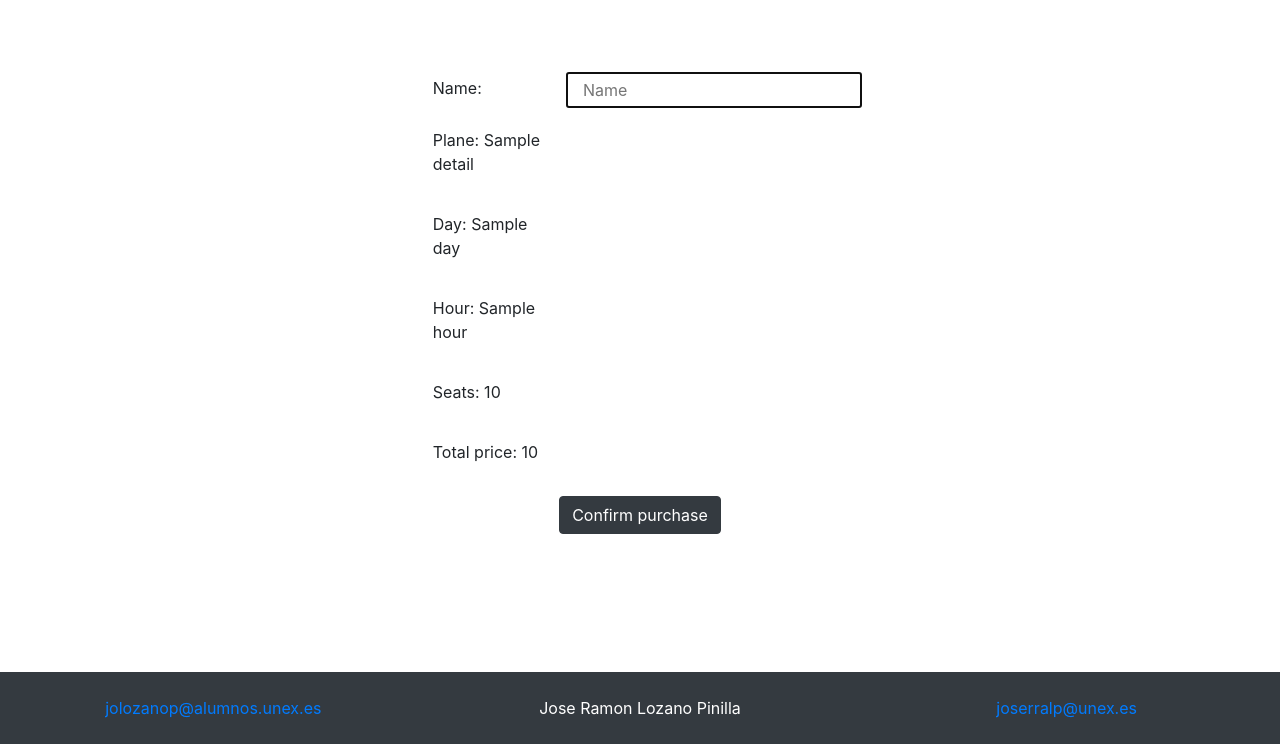
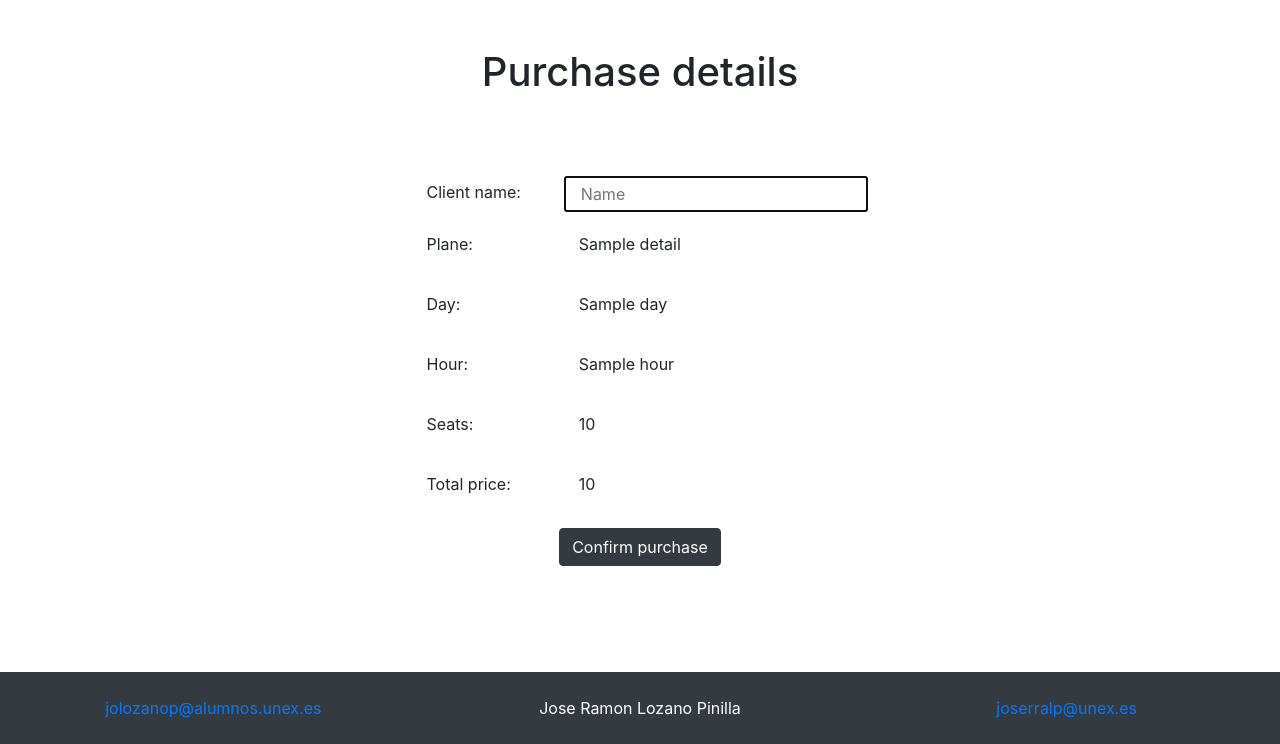
Before and after one commit to JoserraLP/plane-seat-booking-website, a Flask app: template website/templates/details.html in a window 1280 px wide. Shown: the part 56-800 px from the top of the page. Run offline with Flask 2, Linux system fonts and the light colour scheme; the template is opened without the code that fills it: most values are stand-ins (such as "Sample title", 1, 10 or a date in 2020); parts of the project's set-up code (start-up, migrations or seed data) failed here and were passed over; some libraries are stand-ins or nearby versions.

Commit message:
Improved UI

```diff
--- a/website/__init__.py
+++ b/website/__init__.py
@@ -13,7 +13,9 @@ from static import constants
 db = SQLAlchemy()
 
 # Create Redlock instance
-redlock = Redlock([{"host": constants.REDLOCK_HOST, "port": constants.REDLOCK_PORT, "db": constants.REDLOCK_DB, "password": constants.REDIS_PASSWORD}, ])
+redlock = Redlock([{"host": constants.REDLOCK_HOST, "port": constants.REDLOCK_PORT, "db": constants.REDLOCK_DB, "password": constants.REDIS_PASSWORD},])
+
+# Included all the replicas but they are only read
 
 # Create a Redis instance
 redis = RedisDB(host=constants.REDIS_HOST, port=constants.REDIS_PORT, db=constants.REDIS_DB)
--- a/website/planes.py
+++ b/website/planes.py
@@ -56,7 +56,7 @@ def book_details():
         selected_seats = ['seat_'+item for item in selected_plane['seats'].keys() if item in selected_results['plane_seats']]
 
         details = dict()
-        details['seats'] = selected_seats
+        details['seats'] = [item.split('_')[-1] for item in selected_seats]
         details['name'] = selected_plane['name']
         details['day'] = selected_plane['days']
         details['hour'] = selected_plane['hour']
--- a/website/templates/details.html
+++ b/website/templates/details.html
@@ -11,32 +11,44 @@
     {% endwith %}
     {% if details %}
     <div class="container">
+        <div class="row mt-5">
+            <div class="col">
+                <h1>Purchase details</h1>
+            </div>
+        </div>
+        <div class="row mt-5">
             <div class="col-xl-5 col-lg-6 col-md-8 col-sm-10 mx-auto text-center form p-4">
                 <form method="POST" action="/book_seats" class="justify-content-center">
                     <div class="form-group row">
-                    <label class="col-4 text-left mt-1" for="name">Name:</label>
+                        <label class="col-4 text-left mt-1" for="name">Client name:</label>
                         <input class="col-8 text-left" type="name" name="details" placeholder="Name" autofocus="" required>
                     </div>
 
                     <div class="form-group row">
-                    <p class="col-4 text-left mt-1">Plane: {{details['name']}}</p>
+                        <p class="col-4 text-left mt-1">Plane: </p>
+                        <p class="col-8 text-left mt-1">{{details['name']}}</p>
                     </div>
                     <div class="form-group row">
-                    <p class="col-4 text-left mt-1">Day: {{details['day']}}</p>
+                        <p class="col-4 text-left mt-1">Day:</p>
+                        <p class="col-8 text-left mt-1">{{details['day']}}</p>
                     </div>
                     <div class="form-group row">
-                    <p class="col-4 text-left mt-1">Hour: {{details['hour']}}</p>
+                        <p class="col-4 text-left mt-1">Hour:</p>
+                        <p class="col-8 text-left mt-1">{{details['hour']}}</p>
                     </div>
                     <div class="form-group row">
-                    <p class="col-4 text-left mt-1">Seats: {{details['seats']}}</p>
+                        <p class="col-4 text-left mt-1">Seats: </p>
+                        <p class="col-4 text-left mt-1">{{details['seats']}}</p>
                     </div>
                     <div class="form-group row">
-                    <p class="col-4 text-left mt-1">Total price: {{details['price']}}</p>
+                        <p class="col-4 text-left mt-1">Total price: </p>
+                        <p class="col-8 text-left mt-1">{{details['price']}}</p>
                     </div>
                     <button class="btn btn-dark" type="submit">Confirm purchase</button>
                 </form>
             </div>
         </div>
+    </div>
     {% endif %}
 </div>
 {% endblock %}
```
Also changed, not shown: website/redis/utils/db/__init__.py (added). Lines whose indentation alone changed are shown as unchanged.
